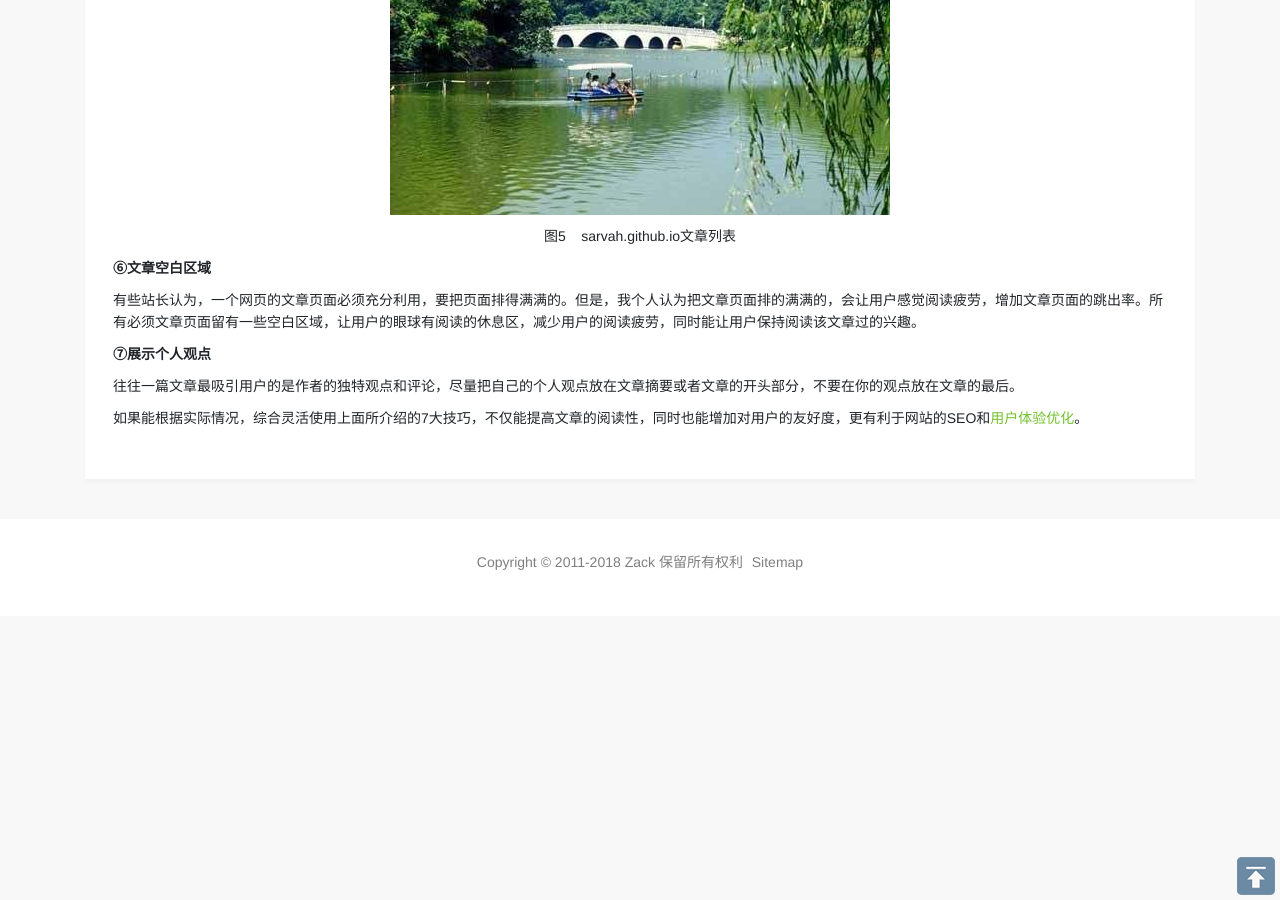
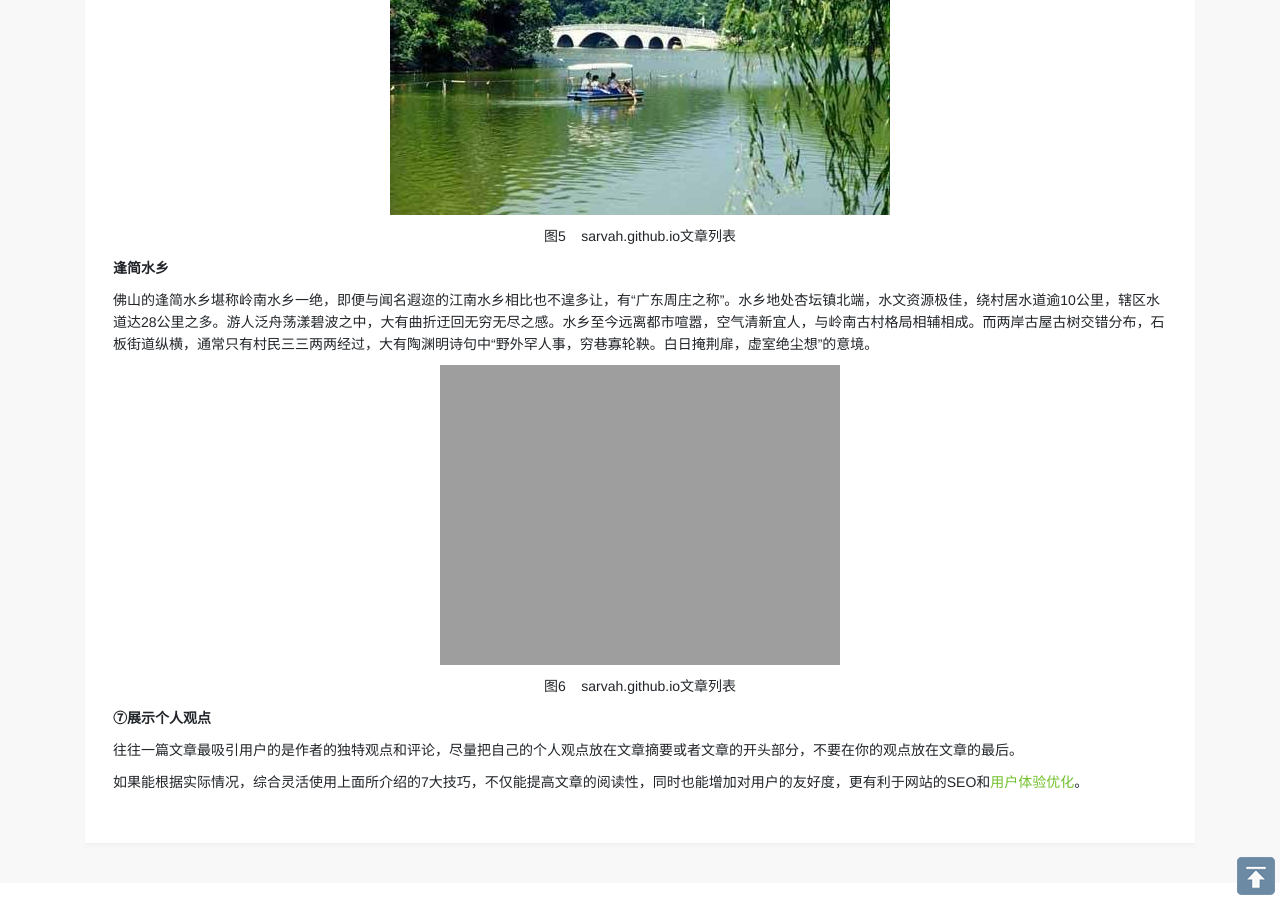
Before and after one commit to sarvah/sarvah.github.io, a Jekyll site: the page built from ueo/_posts/2011-09-06-web-read-skill.html, in a window 1280 px wide and 900 px high, scrolled down 3212 px. Built offline with Jekyll 4.4.1, drawn with Linux system fonts in a browser that asks for light colours.

Commit message:
Update 2011-09-06-web-read-skill.html

```diff
--- a/ueo/_posts/2011-09-06-web-read-skill.html
+++ b/ueo/_posts/2011-09-06-web-read-skill.html
@@ -32,8 +32,10 @@ description: 正值踩青的季节，当然要出去有游玩一下，感受一
 <p>顺德生态乐园位于珠江三角洲腹地的省级旅游度假区顺德市均安镇，占地面积200万平方米，它立足子珠江三角洲历史悠久的基塘农业模式和顺德市得天独厚的自然生态环境，集观光、度假、文化、娱乐、生产和环保于一体，将“复原、示范和前赡性”相结合，展示出全新的生态理念和生态意境。这里拥有典型的岭南 丘陵地貌，20座青山错落分布，湖泊连绵，原始 植被保存完好，空气中充溢着树木的清香；“桑基鱼塘”农庄区展示着这种珠三角已近消失的传统生态农业；园内良好的生态环境吸引了上万只野生鹭鸟栖息其间，自由自在的蹁跹飞舞，群鹭聚集的“万鹤岛”已成为省内新兴的观鸟佳地。在这里人与自然是最亲密的朋友，置身于其中仿佛人在画中游。</p>
 <p align="center"><img class="img-fluid" alt="sarvah.github.io文章列表" src="{{ site.url }}/images/ueo/web-read-skill-5.jpg"></p>
 <p align="center">图5&nbsp;&nbsp;&nbsp; sarvah.github.io文章列表</p>
-<p><b>⑥文章空白区域</b></p>
-<p>有些站长认为，一个网页的文章页面必须充分利用，要把页面排得满满的。但是，我个人认为把文章页面排的满满的，会让用户感觉阅读疲劳，增加文章页面的跳出率。所有必须文章页面留有一些空白区域，让用户的眼球有阅读的休息区，减少用户的阅读疲劳，同时能让用户保持阅读该文章过的兴趣。</p>
+<p><b>逢简水乡</b></p>
+<p>佛山的逢简水乡堪称岭南水乡一绝，即便与闻名遐迩的江南水乡相比也不遑多让，有“广东周庄之称”。水乡地处杏坛镇北端，水文资源极佳，绕村居水道逾10公里，辖区水道达28公里之多。游人泛舟荡漾碧波之中，大有曲折迂回无穷无尽之感。水乡至今远离都市喧嚣，空气清新宜人，与岭南古村格局相辅相成。而两岸古屋古树交错分布，石板街道纵横，通常只有村民三三两两经过，大有陶渊明诗句中“野外罕人事，穷巷寡轮鞅。白日掩荆扉，虚室绝尘想”的意境。</p>
+<p align="center"><img class="img-fluid" alt="sarvah.github.io文章列表" src="{{ site.url }}/images/ueo/web-read-skill-6.jpg"></p>
+<p align="center">图6&nbsp;&nbsp;&nbsp; sarvah.github.io文章列表</p>
 <p><b>⑦展示个人观点</b></p>
 <p>往往一篇文章最吸引用户的是作者的独特观点和评论，尽量把自己的个人观点放在文章摘要或者文章的开头部分，不要在你的观点放在文章的最后。</p>
 <p>如果能根据实际情况，综合灵活使用上面所介绍的7大技巧，不仅能提高文章的阅读性，同时也能增加对用户的友好度，更有利于网站的SEO和<a target="_blank" href="{{ site.url }}">用户体验优化</a>。</p>
```
Also changed, not shown: other parts of ueo/_posts/2011-09-06-web-read-skill.html (+1 -1 lines).
